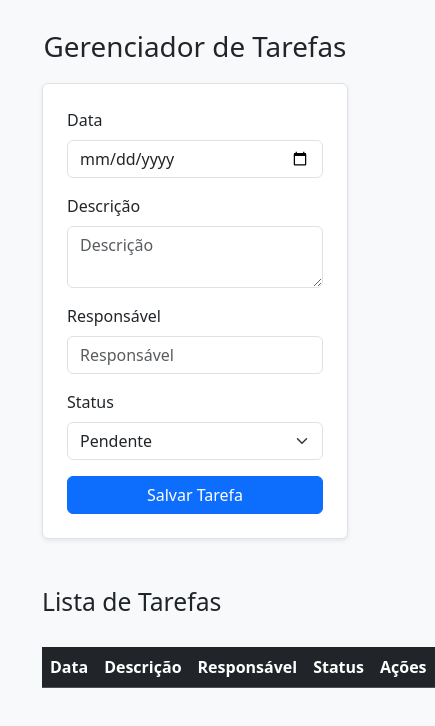
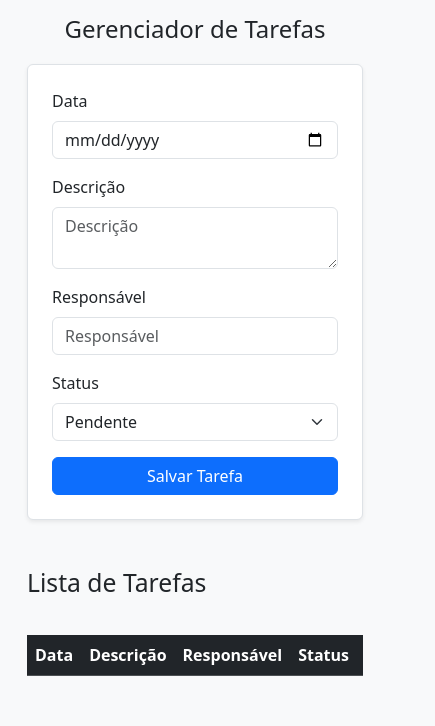
Before and after one commit to GinoCesarDEV/gerenciador-de-tarefas, a plain HTML site: page index.html in a window 390 px wide. Shown: the whole page, 435 px wide, since content can reach past the window. Drawn offline with nearby package versions, Linux system fonts and the light colour scheme; no server answers.

Commit message:
Codigo atualizado con responsividad

```diff
--- a/index.html
+++ b/index.html
@@ -2,6 +2,9 @@
 <html>
 <head>
   <title>Gerenciador de Tarefas</title>
+  <!-- Meta viewport para responsividade -->
+  <meta name="viewport" content="width=device-width, initial-scale=1.0">
+
   <!-- Bootstrap CSS -->
   <link href="https://cdn.jsdelivr.net/npm/bootstrap@5.3.3/dist/css/bootstrap.min.css" rel="stylesheet">
 
@@ -15,6 +18,16 @@
     }
     table {
       margin-top: 30px;
+    }
+
+    /* Ajustes para celulares */
+    @media (max-width: 576px) {
+      body {
+        padding: 15px;
+      }
+      h1 {
+        font-size: 1.5rem;
+      }
     }
   </style>
 </head>
@@ -51,6 +64,9 @@
     </form>
 
     <h2 class="mt-5">Lista de Tarefas</h2>
+
+    <!-- Tabla responsiva -->
+    <div class="table-responsive">
       <table class="table table-striped table-hover">
         <thead class="table-dark">
           <tr>
@@ -65,6 +81,7 @@
           <!-- As tarefas serão inseridas aqui -->
         </tbody>
       </table>
+    </div>
   </div>
 
   <script type="module">
```
Lines whose indentation alone changed are shown as unchanged.
